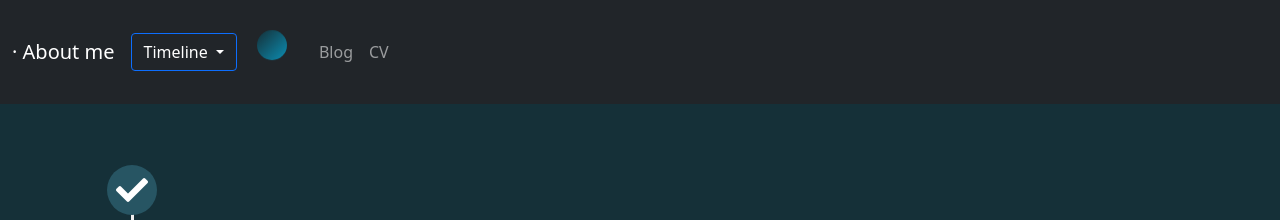
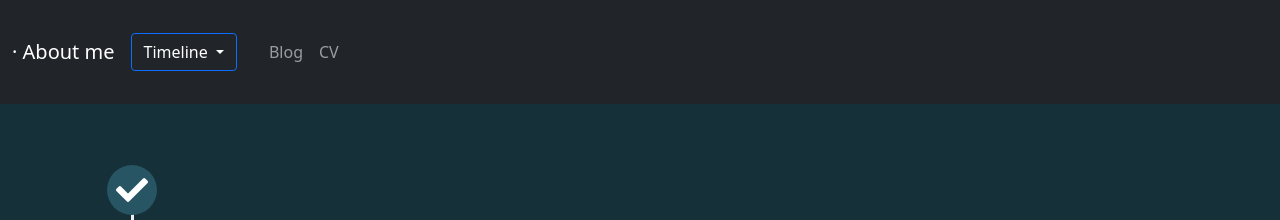
Before and after one commit to cpicanco/portfolio, a Jekyll site: the page built from en/index.md, in a window 1280 px wide. Shown: the top 220 px of the page. Built offline with Jekyll 4.4.1, drawn with Linux system fonts in a browser that asks for light colours; comment, search, counter and statistics services are not loaded.

Commit message:
fix: nav

```diff
--- a/_includes/nav.html
+++ b/_includes/nav.html
@@ -22,16 +22,6 @@
       <button class="btn btn-outline-primary dropdown-toggle text-white" type="button" id="defaultDropdown" data-bs-toggle="dropdown" data-bs-auto-close="true" aria-expanded="false">
         {{ label }}
       </button>
-      <svg class="float" xmlns="http://www.w3.org/2000/svg" width="30" height="30" viewBox="-25 -25 250 250">
-        <defs>
-        <linearGradient id="lgrad" x1="100%" y1="100%" x2="0%" y2="0%" >
-          <stop offset="0%" style="stop-color:#0c8eb2;stop-opacity:1.00" />
-          <stop offset="100%" style="stop-color:#153038;stop-opacity:1.00" />
-        </linearGradient>
-        </defs>
-        <!-- <path d="M130.3859722682716 4.7283216831369685 C102.65556702880701 -10.014990004081643 30.409845084647444 23.878420620662617 13.281009295636267 50.20224250815629 C-1.3873159445720837 72.74471916957583 -0.19737679714679146 138.14018077344815 18.299996319261822 157.66376157143554 C44.26100798000359 185.06505285567562 143.51458848893742 201.10718970142352 168.52238027172552 172.83325752633232 C197.07301012345232 140.55377523555887 168.4365106034311 24.95849652902564 130.3859722682716 4.7283216831369685Z" stroke="none" fill="url(#lgrad)"  /> -->
-        <circle cx="40%" cy="40%" r="50%" fill="url('#lgrad')"/>
-      </svg>
       <ul class="dropdown-menu bg-dark" aria-labelledby="defaultDropdown">
         <section class="d-flex justify-content-center text-white">
           <div class="btn-group-vertical" role="group" aria-label="Filtering group" id="filter-container">
```
